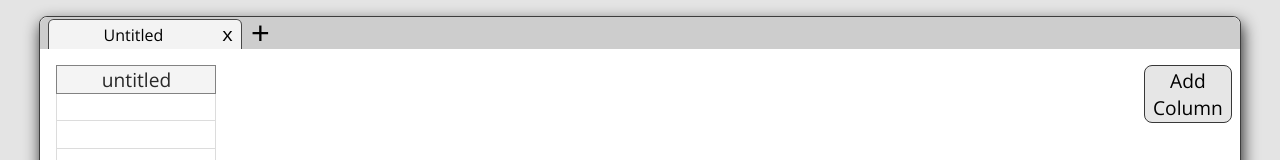
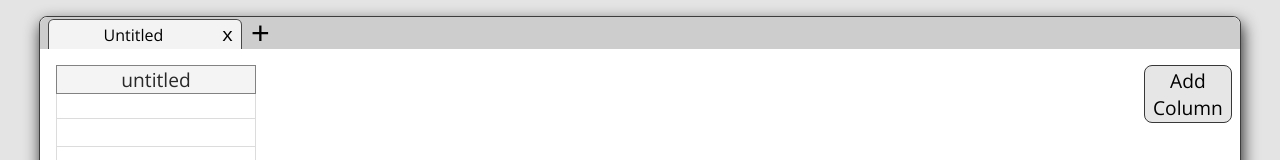
Before and after one commit to philtrem/tracker-app, a React (Create React App) app: page / in a window 1280 px wide. Shown: the top 160 px of the page. Built offline with nearby package versions, Linux system fonts and the light colour scheme.

Commit message:
finished work on resize handle (still remains to fix performance bug with styled-components)

```diff
--- a/src/components/Tracker/Spreadsheet/Column.js
+++ b/src/components/Tracker/Spreadsheet/Column.js
@@ -5,19 +5,23 @@ import StyledResizeHandle from './ResizeHandle'
 
 const StyledColumn = styled(Column)`
   display: flex;
-  width: ${props => props.width};
+  width: ${props => props.width}px;
   .content-wrapper {
     display:block;
+    width: ${props => props.width}px;
   }
   .label-wrapper {
-    position: relative;
+    width: ${props => props.width}px;
+    position: absolute;
     display: flex;
     background: #f4f4f4;
     border: 1px solid #828282;
-    border-right: none;
+    box-sizing: border-box;
     ${props => !props.isFirstColumn && "border-left: none"};
   }
   .label {
+    width: ${props => props.width}px;
+    overflow: hidden;
     color: #282828;
     font-size: 1.2rem;
     height: 1.7rem;
@@ -25,8 +29,14 @@ const StyledColumn = styled(Column)`
   }
 `
 
-
-function Column({className, id, label, rows, isFirstColumn, isLastColumn, resizeHandler, isToggledResize}) {
+function Column({className, id, label, width, rows, isFirstColumn, isLastColumn, setColumnWidth}) {
+  const [isToggledResize, setIsToggledResize] = useState(false)
+  const [isToggledId, setIsToggledId] = useState(0)
+  const resizeHandler = (id, bool) => {
+    setIsToggledId(id)
+    setIsToggledResize(bool)
+  }
+  const [offsetX, setOffsetX] = useState(0)
   return (
     <div className={className}>
       <div className="content-wrapper">
@@ -34,9 +44,11 @@ function Column({className, id, label, rows, isFirstColumn, isLastColumn, resize
           <div className="label">
             {label}
           </div>
-          <StyledResizeHandle id={id} width columnLength={rows.length} offsetX
-                              isLastColumn={isLastColumn} isToggledResize={isToggledResize}
-                              resizeHandler={resizeHandler}
+          <StyledResizeHandle id={id} width={width} columnLength={rows.length} offsetX={offsetX}
+                              isFirstColumn={isFirstColumn} isLastColumn={isLastColumn}
+                              isToggledResize={isToggledResize}
+                              resizeHandler={resizeHandler} setOffsetX={setOffsetX}
+                              setColumnWidth={setColumnWidth}
           />
         </div>
         <div className="rows-wrapper">
@@ -47,7 +59,7 @@ function Column({className, id, label, rows, isFirstColumn, isLastColumn, resize
           ))}
         </div>
       </div>
-      </div>
+    </div>
 
   )
 }
--- a/src/components/Tracker/Spreadsheet/ResizeHandle.js
+++ b/src/components/Tracker/Spreadsheet/ResizeHandle.js
@@ -1,7 +1,13 @@
-import React from "react"
+import React, {useEffect} from "react"
 import styled from 'styled-components'
 
-const StyledResizeHandle = styled(ResizeHandle)`
+const StyledResizeHandle = styled(ResizeHandle).attrs({
+  posX: props => props.isFirstColumn
+    ? String(props.width + props.offsetX - 1) + "px"
+    : String(props.width + props.offsetX) + "px"
+})`
+  position: absolute;
+  left: ${props => props.posX};
   .separator-one {
   z-index: 99;
   position: absolute;
@@ -18,17 +24,17 @@ const StyledResizeHandle = styled(ResizeHandle)`
   }
   .separator-one.resize-toggled {
     background: #3c88ff;
+    border: none;
     cursor: ew-resize;
-    margin-left: calc(-7px + ${props => props.offsetX})
   }
   .separator-two {
-  z-index: 1000000;
+  z-index: 99;
   position: absolute;
   background: ${props => props.isLastColumn ? "white" : "#f4f4f4"};
+  background: ${props => props.isToggledResize ? "none": ""};
   box-sizing: border-box;
   width: 4px;
   height: 1.7rem;
-  margin-left: 0;
     &:hover {
       margin-left: -7px;
       width:11px;
@@ -42,19 +48,46 @@ const StyledResizeHandle = styled(ResizeHandle)`
     border-right: 1px solid #3c88ff;
     height: calc(1.7rem * (${props => props.columnLength} + 1));
     margin-left: -0.25rem;
-    // margin-left: calc(${props => props.width} - 0.25rem);
-    // margin-left: calc(${props => props.width} - 0.25rem + ${props => props.offsetX}px);
-    }
+  }
 `
 
-function ResizeHandle({className, id, isToggledResize, resizeHandler}) {
+function ResizeHandle({className, id, width, offsetX, isToggledResize, resizeHandler, setOffsetX, setColumnWidth}) {
+  const pointerIdRef = React.useRef(null)
+  const initialXRef = React.useRef(0)
+  const hasCaptureRef = React.useRef(false)
+  const newWidthRef = React.useRef(0)
+  const onDown = e => {
+    newWidthRef.current = 0
+    hasCaptureRef.current = true
+    initialXRef.current = e.pageX
+    pointerIdRef.current = e.pointerId
+    e.target.setPointerCapture(e.pointerId)
+    resizeHandler(id, true)
+  }
+  const onUp = e => {
+    setOffsetX(0)
+    e.target.releasePointerCapture(pointerIdRef.current)
+    hasCaptureRef.current = false
+    resizeHandler(null, false)
+    setColumnWidth(id, newWidthRef.current + width)
+  }
+  const onMove = e => {
+    if (hasCaptureRef.current) {
+      setOffsetX(e.pageX - initialXRef.current)
+      newWidthRef.current = e.pageX - initialXRef.current
+    }
+  }
+  const resizeHandleRef = React.useRef(null)
   return (
-    <div className={className}>
+    <div className={className}
+         onPointerDown={onDown}
+         onPointerUp={onUp}
+         onPointerMove={onMove}
+         ref={resizeHandleRef}
+    >
       <div className={`separator-one ${isToggledResize ? "resize-toggled": ""}`}
-           onMouseDown={() => resizeHandler(id, true)}
       > </div>
       <div className="separator-two"
-           onMouseDown={() => resizeHandler(id, true)}
       > </div>
       <div className={`${isToggledResize ? "resize-handle-toggled": ""}`}>
       </div>
--- a/src/components/Tracker/Spreadsheet/Spreadsheet.js
+++ b/src/components/Tracker/Spreadsheet/Spreadsheet.js
@@ -37,10 +37,24 @@ const getMaxColumnLength = columns => {
 const newId = () => Math.floor(Math.random() * 10**10)
 function Spreadsheet({className}) {
   const [columns, setColumns] = useState([])
+  const setColumnWidth = (id, newWidth) => {
+    const minWidth = 7
+    if (newWidth < minWidth) {
+      newWidth = minWidth
+    }
+    setColumns(
+      columns.map(column => {
+        if (id === column.id) {
+          column.width = newWidth
+        }
+        return column
+      })
+    )
+  }
   const [maxColumnLength, setMaxColumnLength] = useState(getMaxColumnLength(columns))
   const newColumn = () => {
     const defaultLength = 20
-    const defaultWidth = "10rem"
+    const defaultWidth = 200
     const column = {
       id: newId(),
       label: "untitled",
@@ -61,9 +75,7 @@ function Spreadsheet({className}) {
     setIsToggledResize(bool)
   }
   return (
-    <div className={className}
-         onMouseUp={() => resizeHandler(0, false)}
-    >
+    <div className={className}>
       <div className="column-wrapper">
         { columns.map((column, i) => (
           <StyledColumn key={column.id} id={column.id} label={column.label}
@@ -71,6 +83,7 @@ function Spreadsheet({className}) {
                         isFirstColumn={i === 0} isLastColumn={i === columns.length-1}
                         resizeHandler={resizeHandler}
                         isToggledResize={column.id === isToggledId && isToggledResize}
+                        setColumnWidth={setColumnWidth}
           />
         )) }
       </div>
--- a/src/components/Tracker/Tracker.js
+++ b/src/components/Tracker/Tracker.js
@@ -5,7 +5,9 @@ import TrackerWrapper from './TrackerWrapper'
 import StyledTabBar from './Tabs/TabBar'
 import StyledSpreadsheet from './Spreadsheet/Spreadsheet'
 
+
 function Tracker() {
+
   const [tabs, setTabs] = useState([{label:"Untitled", first:true, focused:true, id:0}])
   return (
     <TrackerWrapper>
```
Also changed, not shown: 1 other file (tests, documents, lock files or other folders).
